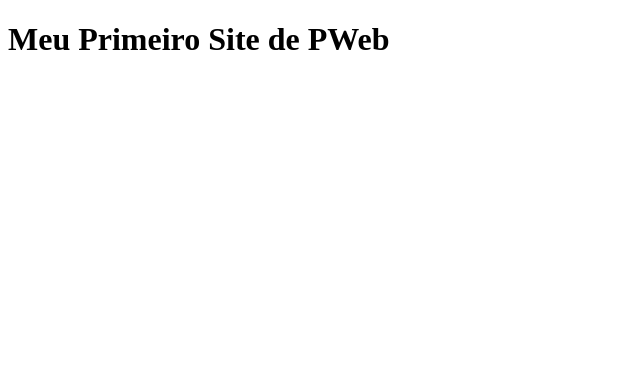
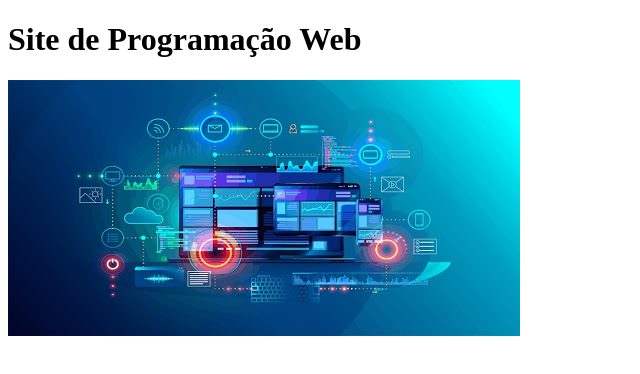
Before and after one commit to PatriciaNayara/pweb_2020.2_patriciaNayara, a plain HTML site: page meuSite/index.html in a window 1280 px wide. Shown: the whole page, without its empty margins (0-640 px from the left). Drawn offline with Linux system fonts and the light colour scheme.

Commit message:
Atualização do site com imagem e código

```diff
--- a/meuSite/index.html
+++ b/meuSite/index.html
@@ -2,14 +2,18 @@
 <html lang="pt_br">
 <head>
     <meta charset="UTF-8">
-    <meta name= "secret-code" content = "675637653" >
     <meta http-equiv="X-UA-Compatible" content="IE=edge">
     <meta name="viewport" content="width=device-width, initial-scale=1.0">
+    <meta codigoSecreto= "675637653">
     <title>Meu site de PWeb</title>
 </head>
 <body>
 
-    <h1> Meu Primeiro Site de PWeb </h1>
+    <h1> Site de Programação Web </h1>
+    <p>
+        <img    src="web.jpg"
+                title="Programação Web">
+    </p>
 
 </body>
 </html>
```
Also changed, not shown: meuSite/web.jpg (added).
